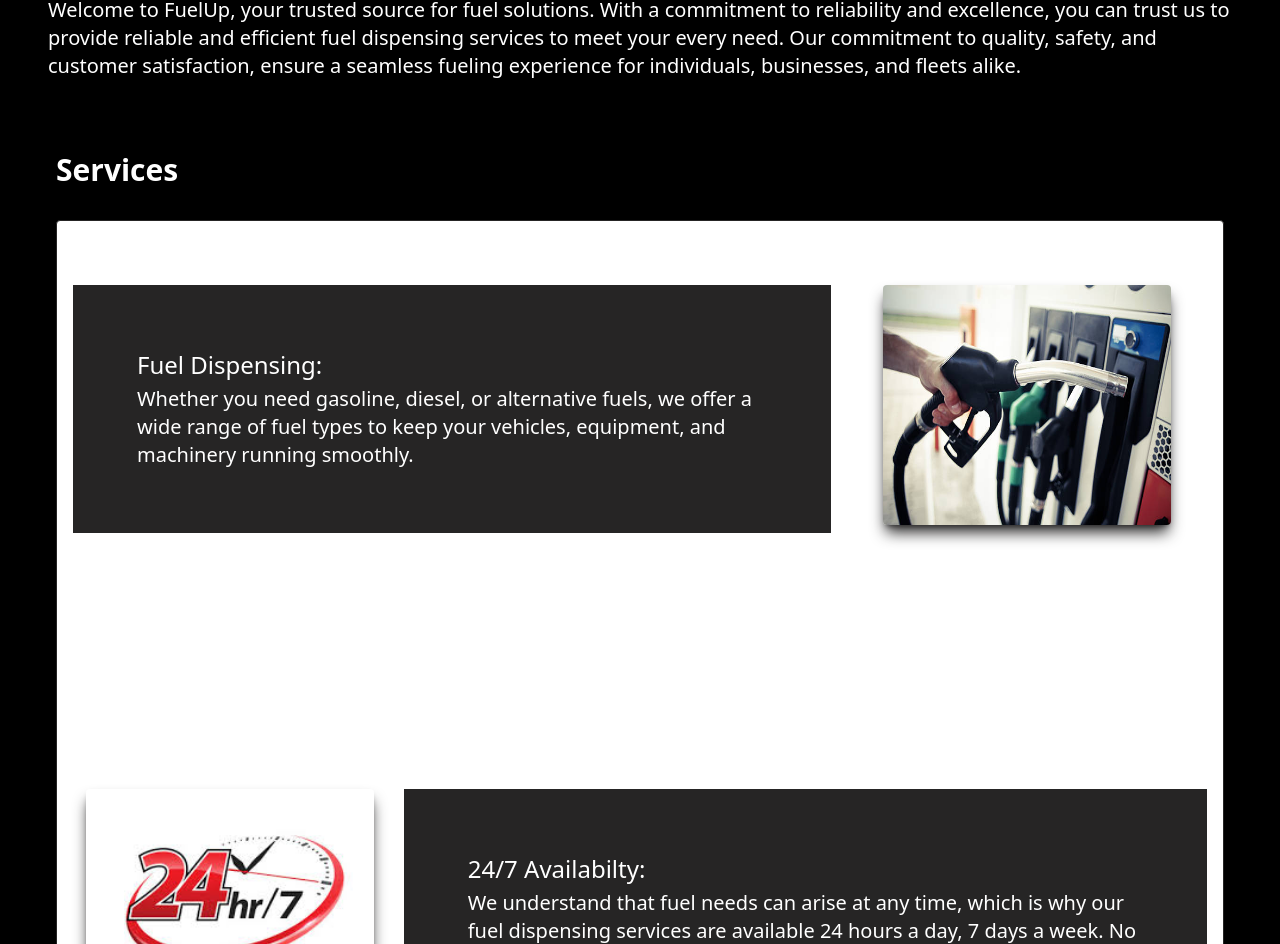
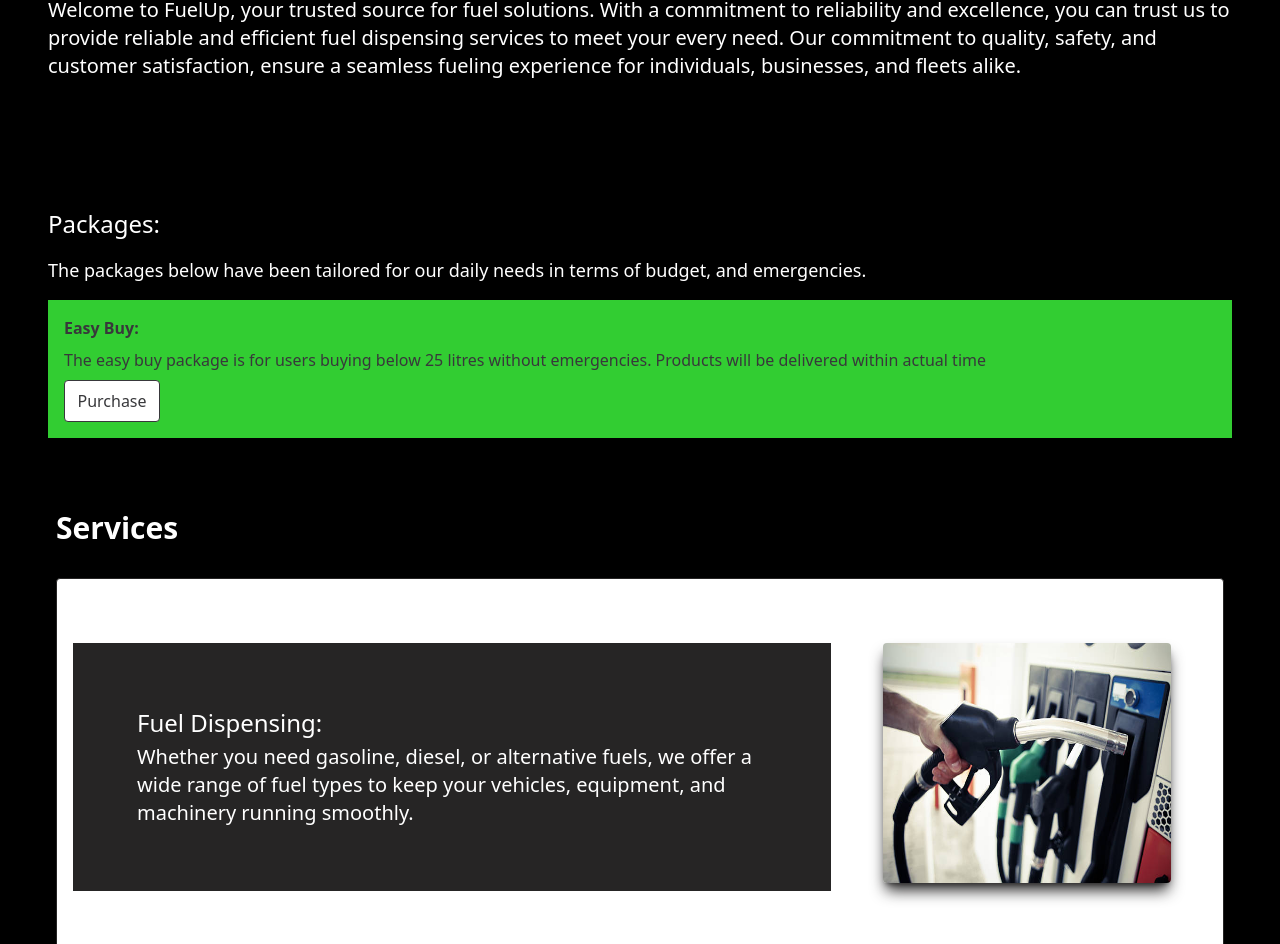
Before and after one commit to Adeboye22/fuel_up, a React (Vite) app in the folder frontend/: page / in a window 1280 px wide. Shown: the part 1508-2452 px from the top of the page. Built offline with nearby package versions, Linux system fonts and the light colour scheme.

Commit message:
a total overhaul

```diff
--- a/frontend/src/Components/Login.jsx
+++ b/frontend/src/Components/Login.jsx
@@ -1,10 +1,11 @@
 import React, { useState, useEffect } from 'react';
-// import Axios from 'axios';
+import axios from 'axios';
 import Validate from './ValidateLogin';
 import Image from '../assets/EcoFuel.gif';
 import Image2 from '../assets/EcoFuel1.gif';
 
 const Login = () => {
+  // const [quote, setQuote] = useState('')
   const [text, setText] = useState('Initial Text');
   const texts = ['Welcome', 'back', 'to', 'FuelUp']
   const [ index, setIndex ] = useState(0);
@@ -36,21 +37,32 @@ const Login = () => {
       return {...prev, [e.target.name]: [e.target.value]}
     })
   }
-  // const handleSubmit = (e) => {
-  //   e.preventDefault();
-  //   setError(Validate(value))
-  //   axios.post('http://localhost:8080/login', value)
-  //   .then(response => console.log(response))
-  //   .catch(err => console.log(err))
+  const handleSubmit = (e) => {
+    e.preventDefault();
+    setError(Validate(value))
+    axios.post('http://localhost:8080/login', value)
+    .then(response => console.log(response))
+    .catch(err => console.log(err))
+  }
+
+  // const getQuote = () => {
+  //   axios.get('https://api.quotable.io/random')
+  //   .then(res => {
+  //     console.log(res.data.content)
+  //     setQuote(res.data.content)
+  //   }).catch(err => {
+  //     console.log(err)
+  //   })
   // }
 
-  return(
-    <div className='pt-12'>
+  return (
+    <div className='pt-12 h-screen'>
       <main className='sm:h-full sm:w-full bg-black p-20 min-h-screen pb-40'>
         <div className='flex flex-row justify-center'>
           <div className='h-24 w-24 p-8 border rounded bg-lime flex justify-center my-12 text-xl text-white font-bold'>{text}</div>
           <img src={Image2} alt="" className='h-24 w-24 border rounded'/>
         </div>
+
         <form  className='flex flex-col gap-4 pt-8'>
           <label htmlFor="email" className='text-white text-xl'>user email: </label>
           <input type="email" name='email' onChange={handleInput} placeholder="youremail@gmail.com" className='sm:p-2 border border-gray rounded p-4'/>
@@ -63,6 +75,12 @@ const Login = () => {
           </div>
         </form>
       </main>
+
+      {/* <main className='h-screen p-32 bg-black'>
+        <button onClick={getQuote} className='border p-4 rounded border-gray text-gray bg-white'>get data</button>
+        <div className='text-white'>{ quote && <p>{quote}</p>}</div>
+      </main> */}
+
     </div>
   )
 }
--- a/frontend/src/Components/Signup.jsx
+++ b/frontend/src/Components/Signup.jsx
@@ -3,32 +3,13 @@ import {useNavigate} from 'react-router-dom';
 import Validate from './ValidateSignup';
 import Navbar from './navbar';
 import UserValidate from './ValidateSignup';
-import Axios from'axios';
+import axios from'axios';
 import Image from '../assets/EcoFuel.gif';
 import Image2 from '../assets/EcoFuel1.gif';
 
 const Signup = () => {
 
-const [text, setText] = useState('Initial Text');
-const texts = ['Welcome', 'to', 'FuelUp.', 'Kindly', 'signup', 'to', 'continue']
-const [ index, setIndex ] = useState(0);
-
-useEffect(() => {
-    const interval = setInterval(() => {
-    // Increment the index and loop back to 0 if it extends the array length
-    setIndex(prevIndex => (prevIndex + 1) % texts.length);
-    }, 1000);  //Change text every 10 seconds
-
-    // clean up the interval when the components unmounts
-    return () => clearInterval(interval);
-}, []); //Run effect only once on a computer mount
-
-useEffect(() => {
-    // Update the text when the index charges
-    setText(texts[index]);
-}, [index, texts]);
-
- // this objects stores the user data
+  // this objects stores the user data
   const [value, setValue] = useState({
     firstname: '',
     lastname: '',
@@ -36,11 +17,14 @@ useEffect(() => {
     password: ''
   });
 
-  // use this hook to route to the UserLogin page
+  // use this hook to route to the redirect mail page
   const navigate = useNavigate();
 
   // This object collects the error data
-  const [errors, setErrors] = useState({})
+  const [errors, setErrors] = useState({});
+
+  // This hook handles the text display on successful user creation
+  const [popupVisible, setPopupVisible] = useState(false);
 
   // This function collects the user data
   const handleInput = e => {
@@ -51,20 +35,45 @@ useEffect(() => {
     })
   }
 
+  const [text, setText] = useState('Initial Text');
+  const texts = ['Welcome', 'to', 'FuelUp.', 'Kindly', 'signup', 'to', 'continue']
+  const [ index, setIndex ] = useState(0);
+
+  useEffect(() => {
+      const interval = setInterval(() => {
+      // Increment the index and loop back to 0 if it extends the array length
+      setIndex(prevIndex => (prevIndex + 1) % texts.length);
+      }, 1000);  //Change text every 10 seconds
+
+      // clean up the interval when the components unmounts
+      return () => clearInterval(interval);
+  }, []); //Run effect only once on a computer mount
+
+  useEffect(() => {
+      // Update the text when the index charges
+      setText(texts[index]);
+  }, [index, texts]);
+
   // This function validates users data then redirect to UserLogin page if successful
-  const handleSubmit= (e) => {
+  const handleSubmit= async(e) => {
     e.preventDefault();
     setErrors(UserValidate(value));
-    Axios.post('https://fuelup-server.onrender.com/v1/auth/signup', value)
-    .then(response => {
-      console.log(response);
-      navigate('/login')
-    })
-    .catch(err => console.log(err))
+    try {
+      const response = await axios.post('https://jsonplaceholder.typicode.com/posts', value)
+      setPopupVisible(true);
+    } catch (err) {
+      console.log('this is an error', err);
+    }
   }
 
   return (
     <div className='pt-12'>
+      {popupVisible && (
+        <div className='text-white bg-black p-12'>
+          <p>Account created successfully!</p>
+        </div>
+      )}
+
       <main className='bg-black p-16 min-h-screen'>
         <div className='flex flex-row justify-center'>
           <div className='h-24 w-24 p-8 border rounded bg-lime flex justify-center my-12 text-xl text-white font-bold'>{text}</div>
@@ -93,5 +102,4 @@ useEffect(() => {
     </div>
   )
 }
-
 export default Signup
--- a/frontend/src/Components/Webpage.jsx
+++ b/frontend/src/Components/Webpage.jsx
@@ -4,9 +4,8 @@ import About from './website/AboutUs'
 import Services from './website/Services'
 import Location from './website/Location'
 import Contact from './website/ContactUs'
-import Navbar from './navbar'
 import OurService from './website/OurService'
-import Footbar from './Footbar'
+import Packages from './website/Packages'
 
 const Webpage = () => {
   return (
@@ -28,6 +27,12 @@ const Webpage = () => {
         <section id='about' className='py-16'>
           <About/>
         </section>
+
+        {/* --packages-- */}
+        <section className='py-16'>
+          <Packages/>
+        </section>
+
         {/* --services-- */}
         <section id='services' className='p-2'>
           <Services/>
--- a/frontend/src/Components/mailVerification.jsx
+++ b/frontend/src/Components/mailVerification.jsx
@@ -3,7 +3,7 @@ import React from 'react'
 const MailVerification = () => {
   return (
     <div className='sm:h-screen sm:justify-center  sm:px-12 h-screen flex flex-col gap-8 px-12 py-40 text-lg text-white bg-black jusify-center'>
-      <h1 className='sm:font-black'>User Verification</h1>
+      <h1 className='sm:font-black sm:text-2xl font-black text-4xl'>User Verification</h1>
       <span>A mail has been sent to you for verification. Click the link to verify your account.</span>
     </div>
   )
--- /dev/null
+++ b/frontend/src/Components/website/Packages.jsx
@@ -0,0 +1,21 @@
+import React from 'react'
+
+const Packages = () => {
+  return (
+    <div className='flex flex-col gap-4 text-white'>
+      <section>
+        <h1 className='sm:text-xl sm:font-black text-2xl pb-4'>Packages:</h1>
+        <p className='sm:text-base text-lg'>The packages below have been tailored for our daily needs in terms of budget, and emergencies.</p>
+      </section>
+      <section>
+        <div className='p-4 bg-lime text-gray flex flex-col gap-2'>
+          <h4 className='font-bold'>Easy Buy:</h4>
+          <p>The easy buy package is for users buying below 25 litres without emergencies. Products will be delivered within actual time</p>
+          <button className='bg-white border rounded p-2 w-24 left-0'>Purchase</button>
+        </div>
+      </section>
+    </div>
+  )
+}
+
+export default Packages
```
